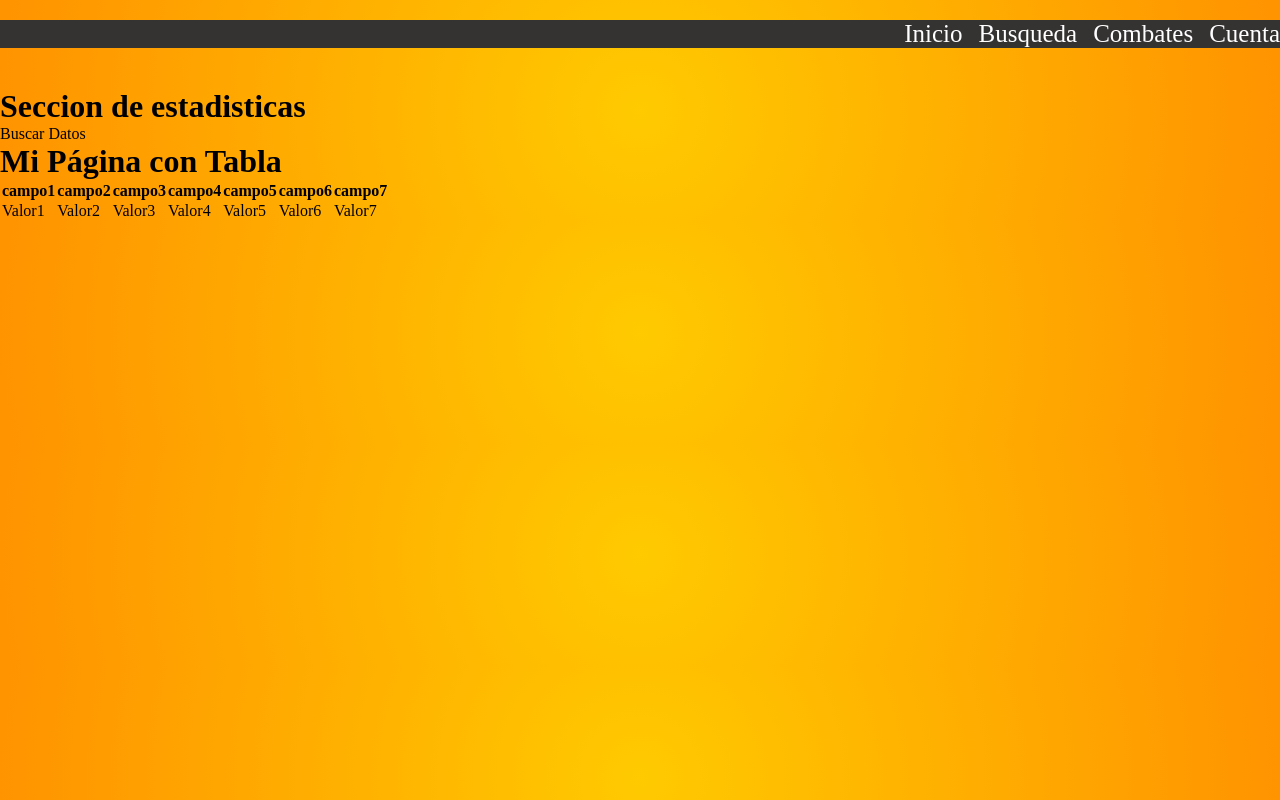
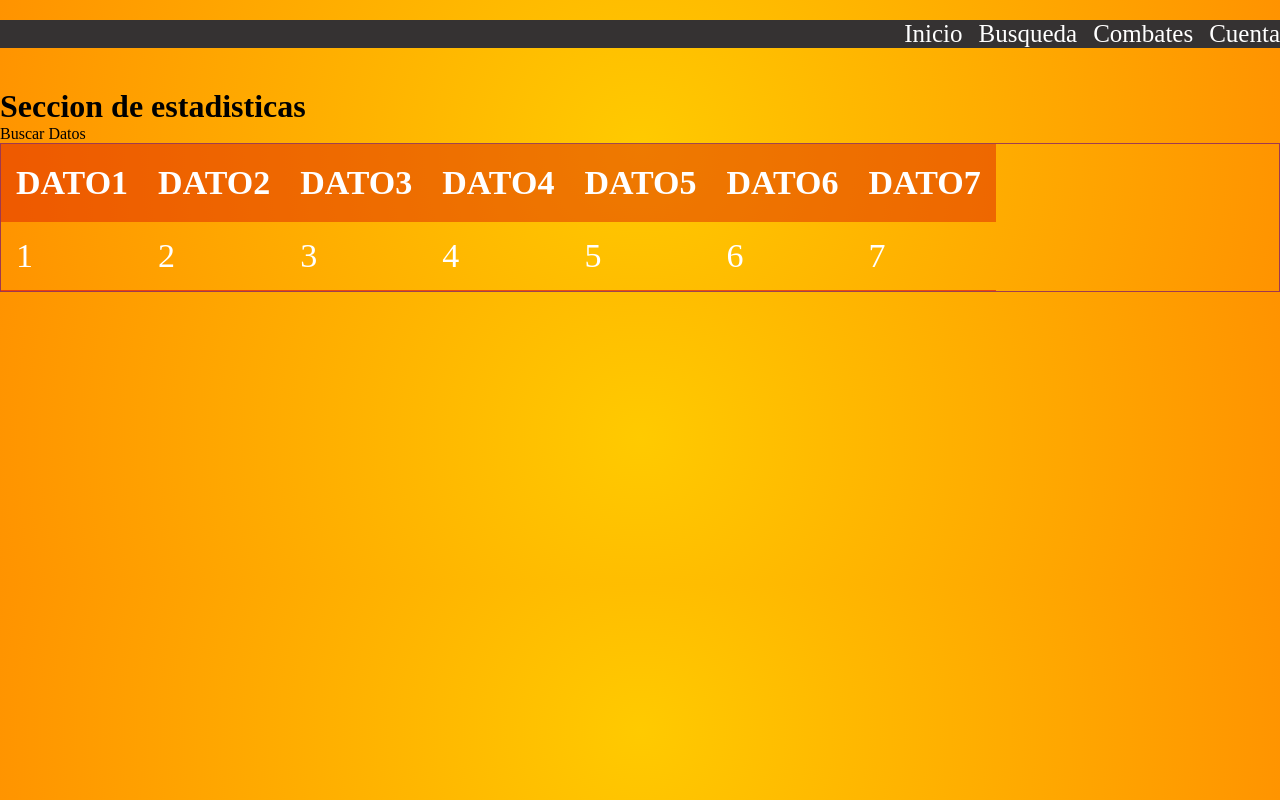
Before and after one commit to Dragonibax/Poke-Api-Front, a Next.js app in the folder poke-apif/: page /search in a window 1280 px wide. Built offline with nearby package versions, Linux system fonts and the light colour scheme.

Commit message:
tabala con css

```diff
--- a/poke-apif/app/search/page.js
+++ b/poke-apif/app/search/page.js
@@ -12,11 +12,37 @@ export default function search ( ) {
         <h1>Seccion de estadisticas</h1>
         <p>Buscar Datos</p>
 
+        <div className="container">
+        <table>
+            <thead>
+                <tr>
+                    <th scope="col">dato1</th>
+                    <th scope="col">dato2</th>
+                    <th scope="col">dato3</th>
+                    <th scope="col">dato4</th>
+                    <th scope="col">dato5</th>
+                    <th scope="col">dato6</th>
+                    <th scope="col">dato7</th>
+                </tr>
+            </thead>
+            <tbody>
 
-      <div className="tabla">
-        <h1>Mi Página con Tabla</h1>
-        <Tabla datos={datos} />
-      </div>
+                        <tr>
+                            <td>1</td>
+                            <td>2</td>
+                            <td>3</td>
+                            <td>4</td>
+                            <td>5</td>
+                            <td>6</td>
+                            <td>7</td>
+                        </tr>
+
+
+
+
+            </tbody>
+            </table>
+          </div>
 
 
 
--- a/poke-apif/styles/globals.css
+++ b/poke-apif/styles/globals.css
@@ -76,3 +76,40 @@ nav li.btn:hover {
   color: white;
   background: var(--primary);
 }
+
+/*css para tabla */
+
+.container{
+  border: solid 1px rgba(114, 14, 117, 0.678);
+  align-items: center;
+}
+
+table{
+  color: #fff;
+  font-size: 34px;
+  table-layout: fixed;
+  border-collapse: collapse;
+}
+
+thead{
+  background: rgba(212, 1, 1, 0.4);
+}
+
+th{
+  padding: 20px 15px;
+  font-weight: 700;
+  text-transform: uppercase;
+}
+
+td{
+  padding: 15px;
+  border-bottom: solid 1px rgba(224, 12, 12, 0.61);
+}
+
+tbody tr {
+  cursor: pointer;
+}
+
+tbody tr:hover{
+  background: rgba(255, 255, 255, 0.753);
+}
```
